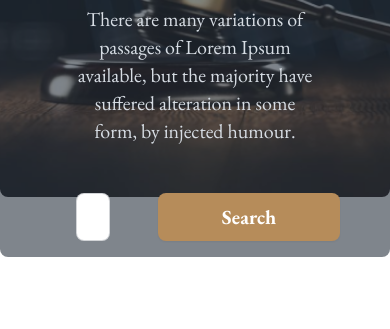
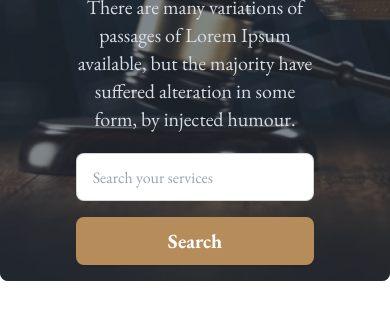
Before and after one commit to Rony7736/legal-solution-website-with-daisyUI-and-Tailwind-CSS, a plain HTML site: page index.html in a window 390 px wide. Shown: the part 515-844 px from the top of the page. Drawn offline with nearby package versions, Linux system fonts and the light colour scheme.

Commit message:
correction banner section

```diff
--- a/index.html
+++ b/index.html
@@ -93,15 +93,15 @@
 
             <section class="container mx-auto">
 
-              <div class="hero h-[600px] rounded-lg" style="background-image: url(./images/banner.png);">
+              <div class="hero lg:h-[600px] rounded-lg" style="background-image: url(./images/banner.png);">
                 <div class="hero-overlay rounded-lg bg-opacity-60"></div>
                 <div class="hero-content text-neutral-content text-center">
                   <div class="w-8/12">
                     <h1 class="mb-5 text-7xl font-bold">We Provide Effective Legal Solutions</h1>
-                    <p class="mb-5 mt-8 text-xl">There are many variations of passages of Lorem Ipsum available, but the majority have suffered alteration in some form, by injected humour.</p>
+                    <p class="mb-5 lg:mt-8 text-xl">There are many variations of passages of Lorem Ipsum available, but the majority have suffered alteration in some form, by injected humour.</p>
 
-                    <div class="flex mt-12">
-                      <input type="text" placeholder="Search your services" class="input input-bordered w-full mr-12" />
+                    <div class="flex flex-col lg:flex-row lg:mt-12">
+                      <input type="text" placeholder="Search your services" class="input input-bordered w-full mr-12 mb-4 lg:mb-0" />
                       <button class="btn bg-legal-primary text-white font-bold text-xl px-16 border-none">Search</button>
                     </div>
                   </div>
```
